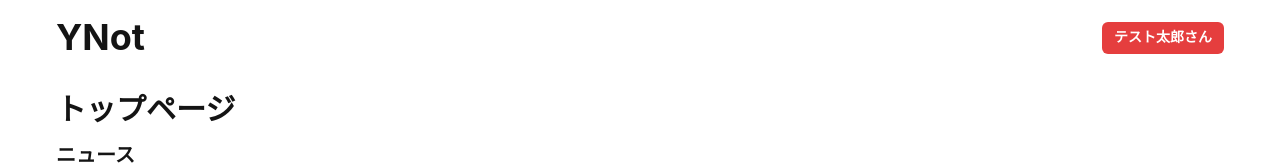
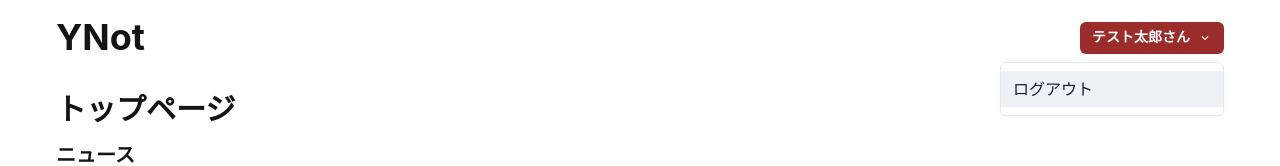
Before and after one commit to YNotLLC/Online-Community-YNot, a Next.js app in the folder frontend/: page / in a window 1280 px wide. Both pictures are taken after a click on the button "テスト太郎さん". Shown: the top 166 px of the page. Built offline with nearby package versions, Linux system fonts and the light colour scheme; no server answers.

Commit message:
ボタン押下でプルダウンメニュー表示

```diff
--- a/frontend/components/Header.tsx
+++ b/frontend/components/Header.tsx
@@ -1,4 +1,5 @@
-import { Button, Flex, Heading, Text } from "@chakra-ui/react";
+import { Button, Flex, Heading, Menu, MenuButton, MenuList, MenuItem } from "@chakra-ui/react";
+import { ChevronDownIcon } from '@chakra-ui/icons';
 import Link from "next/link";
 
 const Header = () => {
@@ -16,9 +17,14 @@ const Header = () => {
           YNot
         </Heading>
       </Link>
-      <Button colorScheme="red" size="sm">
-        テスト太郎さん
-      </Button>
+      <Menu>
+        <MenuButton as={Button} rightIcon={<ChevronDownIcon />} colorScheme="red" size="sm">
+          テスト太郎さん
+        </MenuButton>
+        <MenuList>
+          <MenuItem>ログアウト</MenuItem>
+        </MenuList>
+      </Menu>
     </Flex>
   );
 };
```
